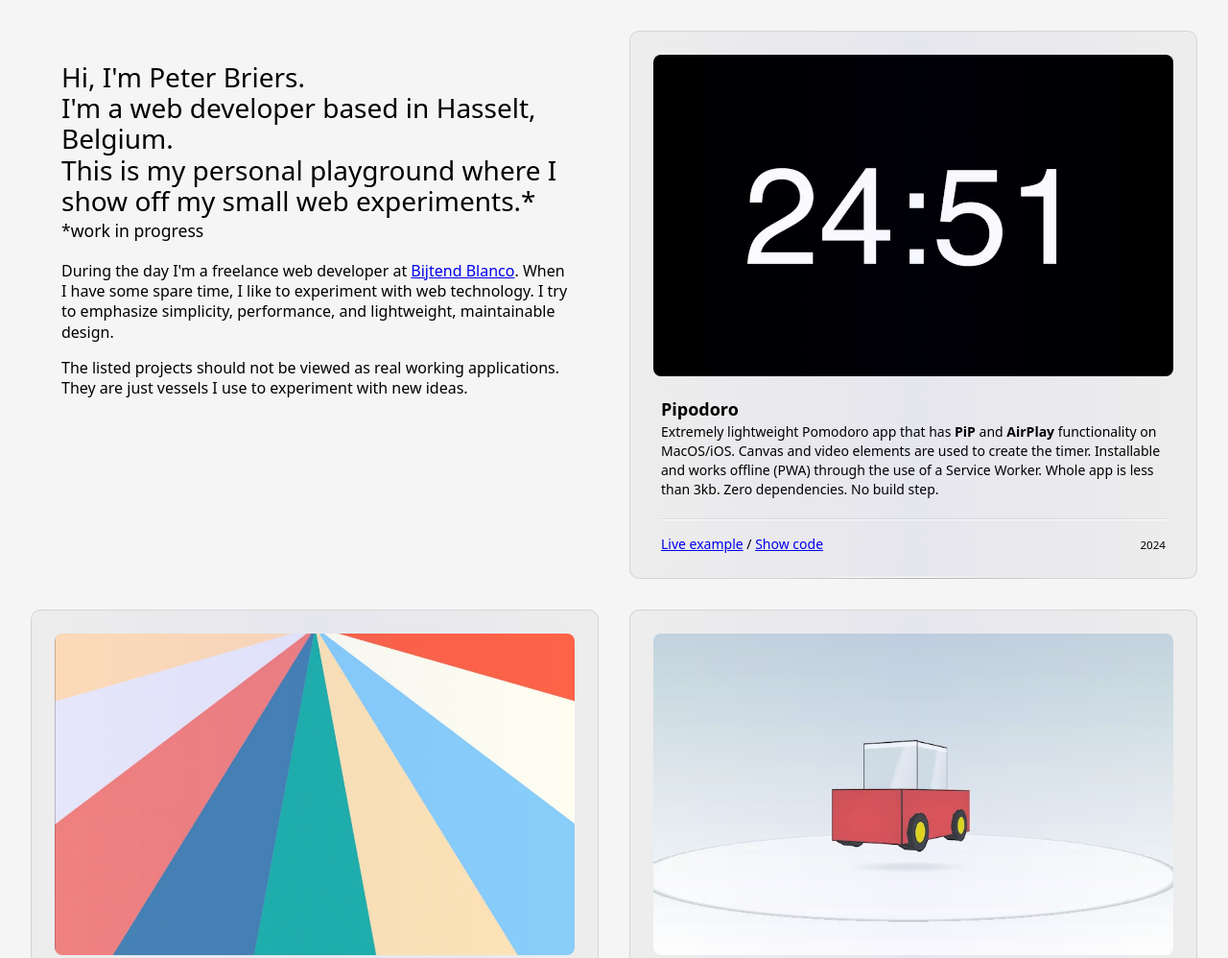
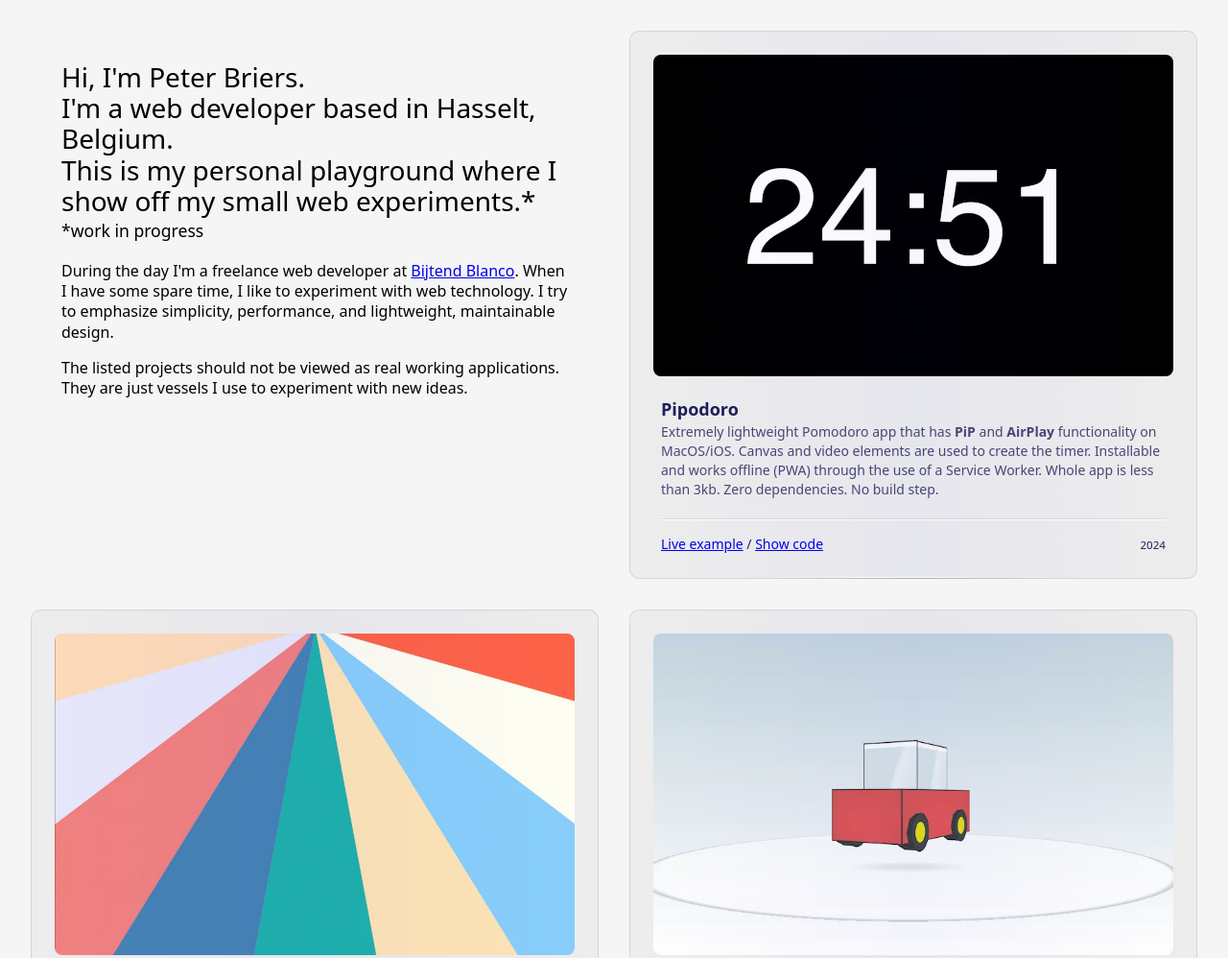
Before and after one commit to peebeebee/peebeebee.github.io, a plain HTML site: page index.html in a window 1280 px wide. Shown: the top 998 px of the page at 96% size. Drawn offline with Linux system fonts and the light colour scheme.

Commit message:
Improved font colors for projects

```diff
--- a/index.html
+++ b/index.html
@@ -83,6 +83,7 @@
         transition: background 0.2s ease-in-out;
         display: flex;
         flex-direction: column;
+        color: color-mix(in hsl, canvasText, ActiveText 50%);
       }
 
       .project:hover {
@@ -169,6 +170,7 @@
 
       .project p {
         font: var(--font-sm);
+        opacity: 0.8;
       }
 
       .project_meta time {
```
